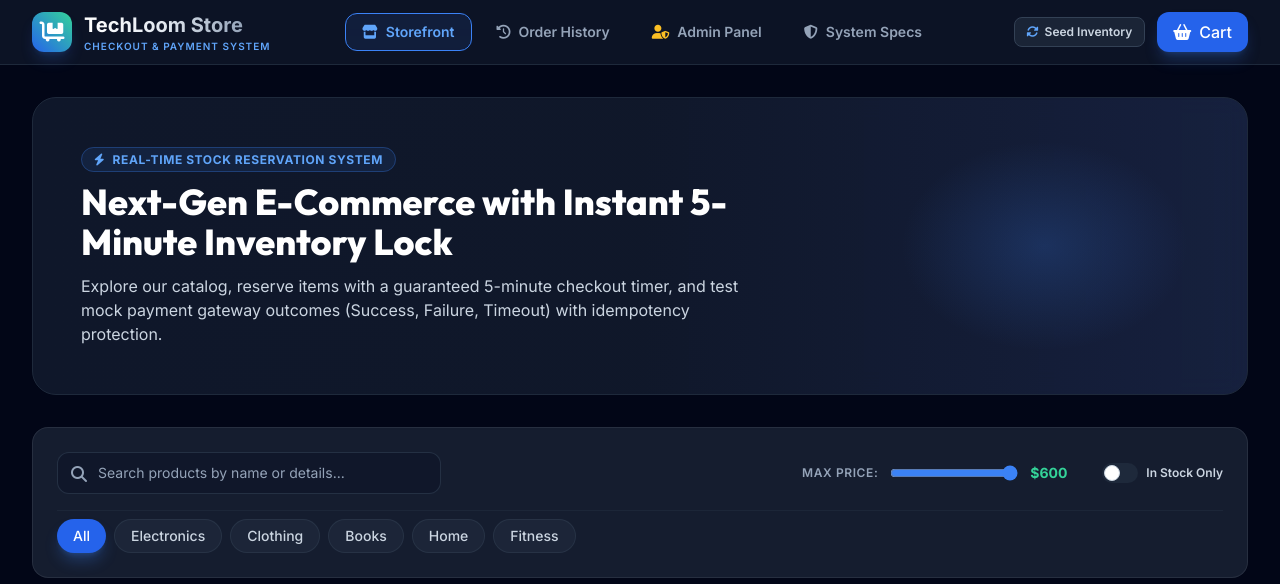
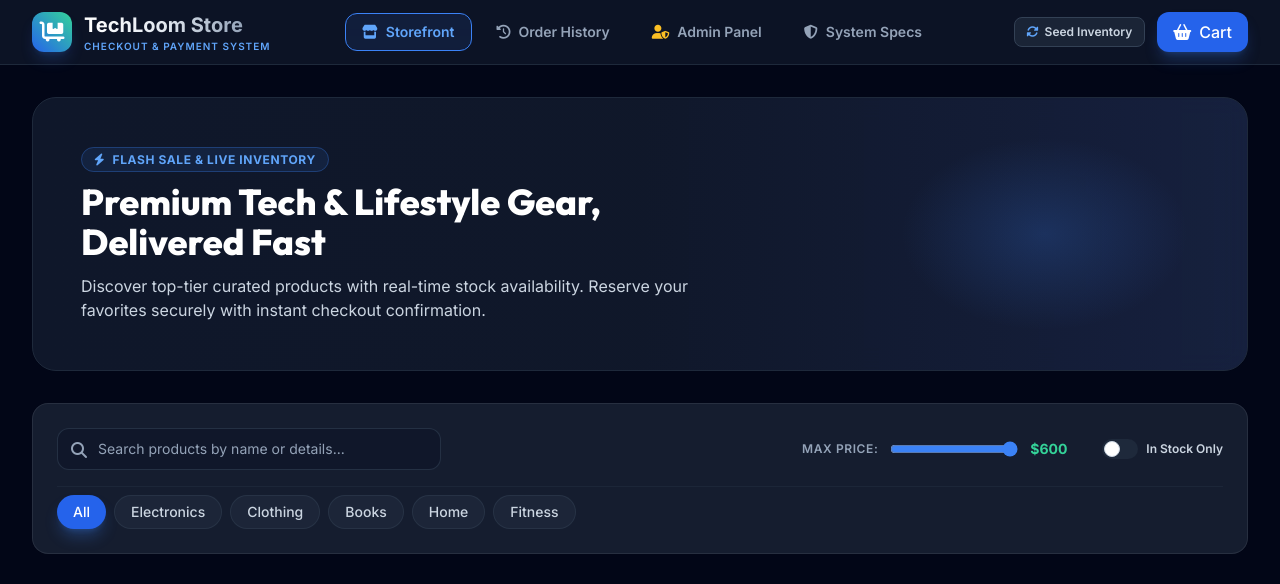
Before and after one commit to RDilshan2000/techloom-assessment, a FastAPI app: page / in a window 1280 px wide. Shown: the top 584 px of the page. Run offline with FastAPI, Linux system fonts and the light colour scheme; data comes from the database, SQL or seed files in the repository; data that the repository does not hold is empty; some libraries are stand-ins or nearby versions.

Commit message:
style: polish storefront hero copy for professional presentation

```diff
--- a/task-02/templates/index.html
+++ b/task-02/templates/index.html
@@ -84,13 +84,13 @@
             <div class="relative rounded-3xl overflow-hidden glass-panel p-8 sm:p-12 border border-slate-800 bg-gradient-to-r from-slate-900 via-slate-900/90 to-blue-950/40">
                 <div class="relative z-10 max-w-2xl">
                     <span class="px-3 py-1 text-xs font-bold rounded-full bg-blue-500/10 text-blue-400 border border-blue-500/30 uppercase tracking-wider">
-                        <i class="fa-solid fa-bolt mr-1"></i> Real-time Stock Reservation System
+                        <i class="fa-solid fa-bolt mr-1"></i> FLASH SALE & LIVE INVENTORY
                     </span>
                     <h1 class="text-3xl sm:text-4xl font-extrabold text-white mt-3 leading-tight">
-                        Next-Gen E-Commerce with Instant 5-Minute Inventory Lock
+                        Premium Tech & Lifestyle Gear, Delivered Fast
                     </h1>
                     <p class="text-slate-300 mt-3 text-base">
-                        Explore our catalog, reserve items with a guaranteed 5-minute checkout timer, and test mock payment gateway outcomes (Success, Failure, Timeout) with idempotency protection.
+                        Discover top-tier curated products with real-time stock availability. Reserve your favorites securely with instant checkout confirmation.
                     </p>
                 </div>
                 <div class="absolute right-0 bottom-0 top-0 w-1/3 opacity-20 pointer-events-none hidden lg:block bg-[radial-gradient(ellipse_at_center,_var(--tw-gradient-stops))] from-blue-500 via-transparent to-transparent"></div>
```
